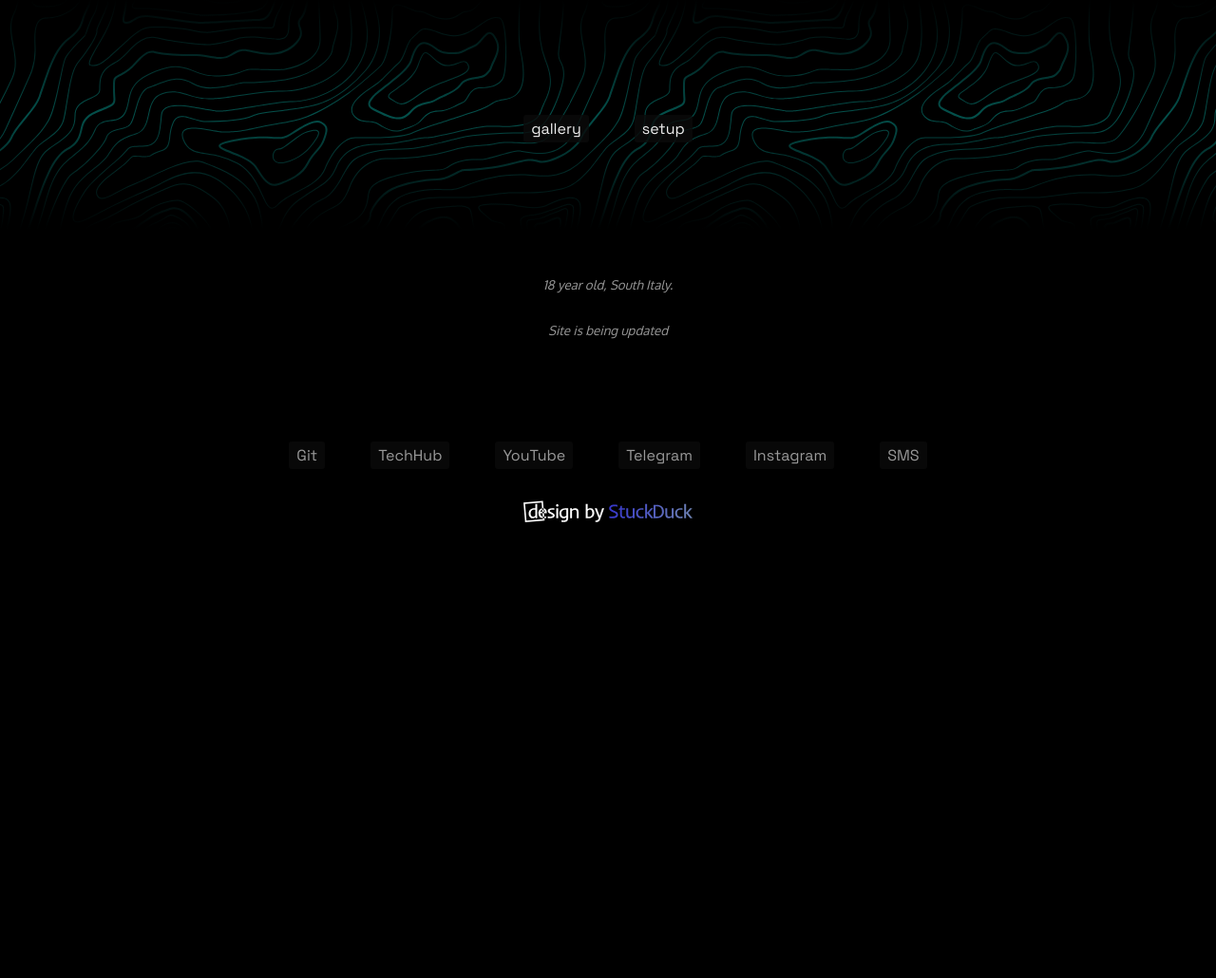
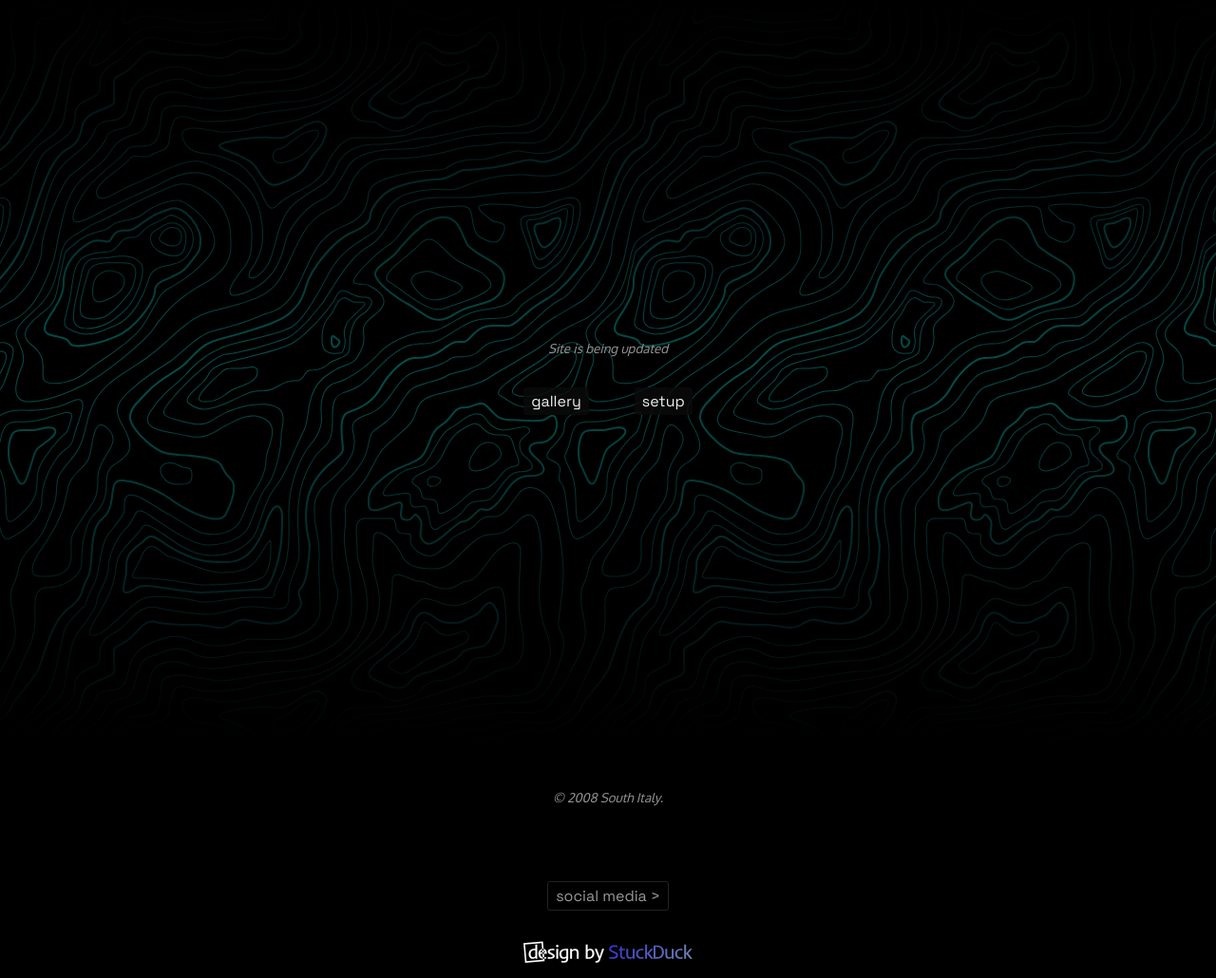
Before and after one commit to s7uck/s7uck.github.io, a Jekyll site: the page built from index.markdown, in a window 1280 px wide. Shown: the whole page at 95% size. Built offline with Jekyll 4.4.1, drawn with Linux system fonts in a browser that asks for light colours; before the commit the page ends 900 px from its top, so only the background shows below that.

Commit message:
transition

```diff
--- a/_layouts/default.html
+++ b/_layouts/default.html
@@ -13,8 +13,8 @@
 	{{ content }}
 	{% endif %}
 
-	<{% if page.noheader %}footer{% else %}header{% endif %} class="texture">
-		<nav>
+	<{% if page.noheader %}footer{% else %}header{% endif %} class="texture">{% if page.layout == "home" %}
+		<small><i>Site is being updated</i></small>{% endif %}<nav>
 			<menu>{% if page.url != "/" %}
 				<li><a href=/ title="home"><img src="/images/home.webp" alt="home"></a>{% endif %}{% for link in page.links %}
 				<li><a href="{{ link[1] }}"{% if link[1] == page.url %} class="accent"{% endif %}>{{ link[0] }}</a>{% endfor %}
--- a/_layouts/home.html
+++ b/_layouts/home.html
@@ -7,6 +7,7 @@
 		min-height: 20vh;
 		padding-top: 5vh;
 		background-image: linear-gradient(black, transparent, black), url(/images/topography.svg);
+		height: 80vh;
 	}
 </style>
 <style media="only screen and (min-width: 600px)">
@@ -32,6 +33,13 @@
 		yp = (y_deg + 90) / 180 * 100
 		moveMap(yp, xp)
 	}
+	function godere() {
+		if (social.style.display == "none") {
+			social.style.display = "revert-layer"
+		} else {
+			social.style.display = "none"
+		}
+	}
 </script>
 
 <main class="list">
@@ -39,8 +47,11 @@
 </main>
 
 <footer>
-	<nav>
+	<nav class="flex horizontal">
 		<menu>
+			<li><a style="border: 1px solid #222; background: transparent;" onclick="godere()">social media &gt;</a>
+		</menu>
+		<menu id="social" style="display: none">
 			<li><a href="https://github.com/s7uck">Git</a>
 			<li><a href="https://techhub.social/@stuck">TechHub</a>
 			<li><a href="https://youtube.com/@StuckDuck">YouTube</a>
--- a/index.markdown
+++ b/index.markdown
@@ -3,6 +3,7 @@
 ---
 
 <center>
-	<small><i>18 year old, South Italy.</i></small>
-	<p><small><i>Site is being updated</i></small></p>
+	<small><i>&copy; 2008 South Italy.</i></small>
 </center>
+
+<style>header i { font-family: 'Oxygen' }</style>
```
